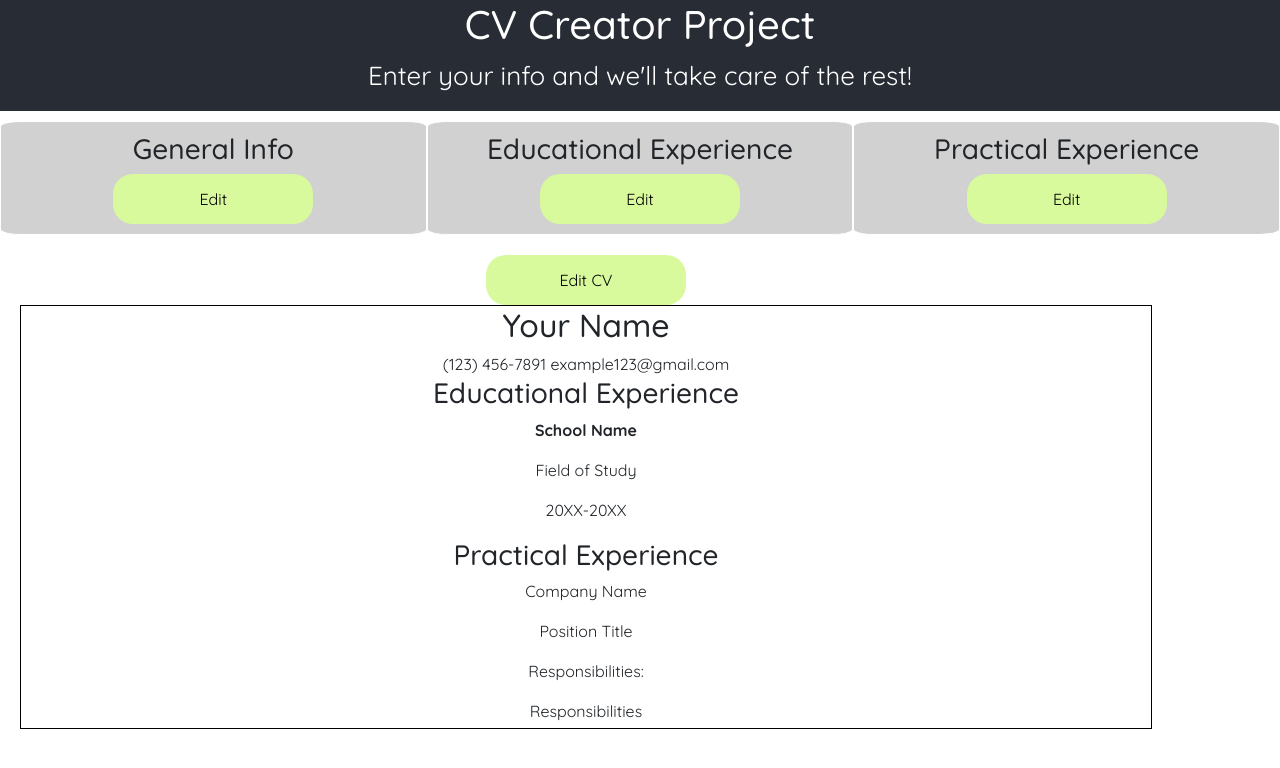
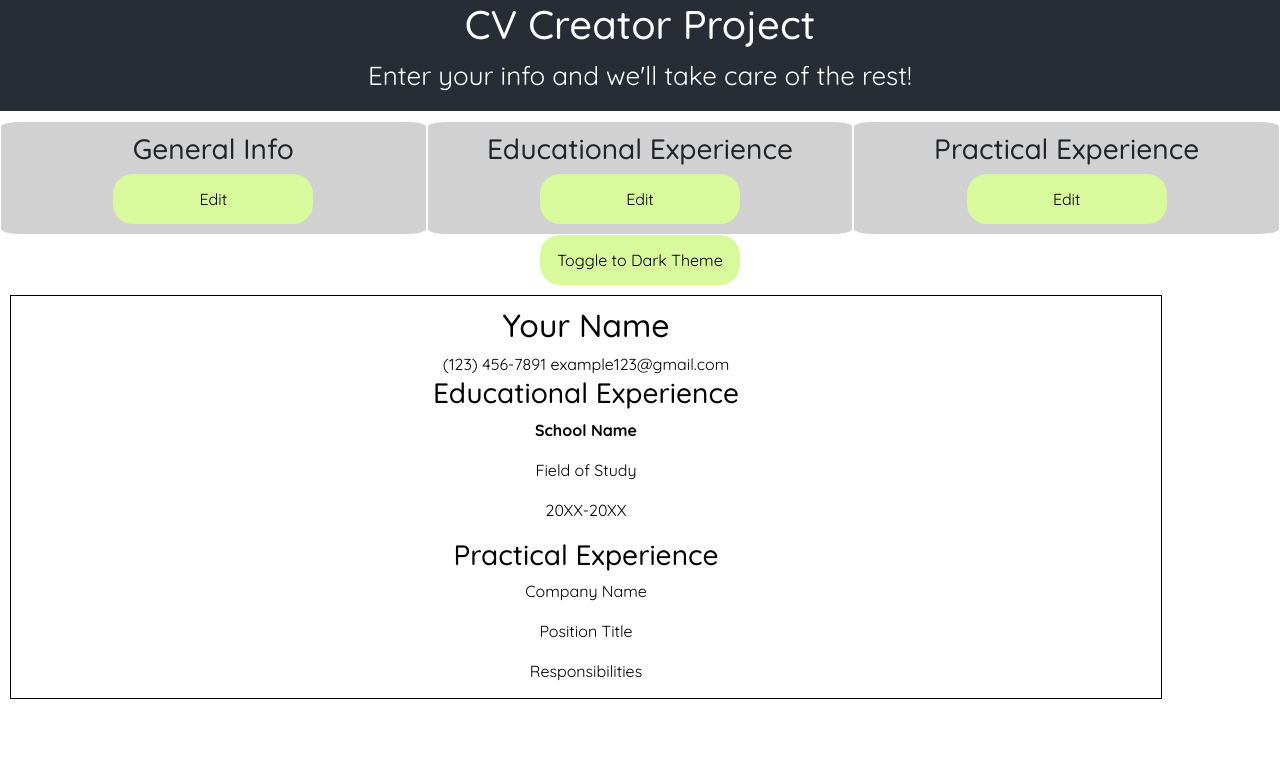
Before and after one commit to pinkx-xlink/cv-application-project, a React (Create React App) app in the folder cv-app-project/: page / in a window 1280 px wide. Shown: the top 768 px of the page. Built offline with nearby package versions, Linux system fonts and the light colour scheme.

Commit message:
Add button to toggle CV to dark or light mode

```diff
--- a/cv-app-project/src/App.css
+++ b/cv-app-project/src/App.css
@@ -73,6 +73,13 @@
   margin: 10px;
 }
 
-.cv {
+.light-mode {
+  background-color: white;
+  color: black;
   border: 1px solid black;
 }
+.dark-mode {
+  background-color: black;
+  color: white;
+  border: 1px solid gray;
+}
--- a/cv-app-project/src/App.js
+++ b/cv-app-project/src/App.js
@@ -8,6 +8,11 @@ import infoReducer, { initialState } from './components/infoReducer';
 
 function App() {
   const cv = document.querySelector('.cv');
+  const [darkMode, setDarkMode] = useState(false);
+  const toggleDarkMode = () => {
+    setDarkMode(!darkMode);
+  }
+
   const [editGeneralInfo, setEditGeneralInfo] = useState(false);
   const [editEducation, setEditEducation] = useState(false);
   const [editExperience, setEditExperience] = useState(false);
@@ -182,9 +187,14 @@ function App() {
           </div>
         </div>
 
-        <div id="cv-form">
+        <button onClick={toggleDarkMode}>
+            Toggle to {darkMode ? 'Light' : 'Dark'} Theme
+          </button>
+        <div
+        id="cv-form"
+        className={darkMode ? 'dark-mode' : 'light-mode'}>
 
-          <button> Edit CV </button>
+
 
           <div className="cv">
             <div className='personal-info-container'>
@@ -203,10 +213,8 @@ function App() {
               <h3>Practical Experience</h3>
               <p>{companyName}</p>
               <p>{positionTitle}</p>
-              <p>Responsibilities:</p>
               <li>{responsibilities}</li>
             </div>
-
           </div>
         </div>
     </div>
```
